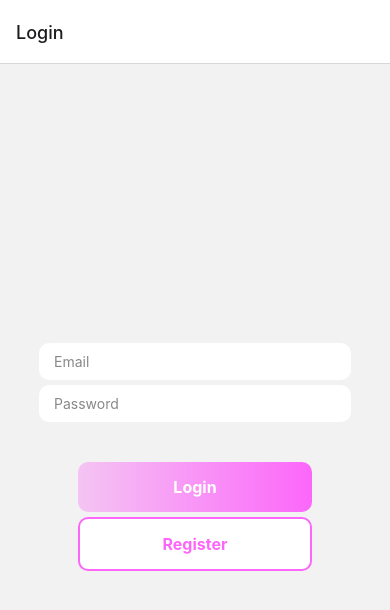
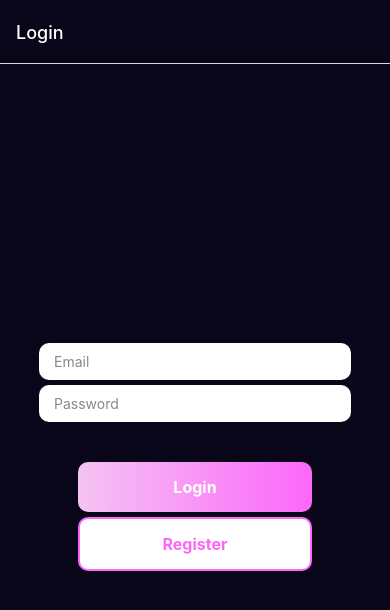
Before and after one commit to TheFullStackFred/nomadify, a React Native app: screen /Login in a window 390 px wide. Shown: the top 610 px of the page. Built offline with nearby package versions, Linux system fonts and the light colour scheme; no server answers.

Commit message:
changed colors

```diff
--- a/App.tsx
+++ b/App.tsx
@@ -5,6 +5,7 @@ import { NavigationContainer } from '@react-navigation/native'
 import { createNativeStackNavigator } from '@react-navigation/native-stack'
 import Loginscreen from './screens/Loginscreen'
 import Homescreen from './screens/Homescreen'
+import { StatusBar } from 'expo-status-bar'
 
 const Stack = createNativeStackNavigator()
 
@@ -38,13 +39,16 @@ export const App = () => {
 
   return (
     <View style={styles.container} onLayout={onLayoutRootView}>
+      <StatusBar style='light' />
       <NavigationContainer>
-        <Stack.Navigator>
-          <Stack.Screen
-            options={{ headerShown: true }}
-            name='Login'
-            component={Loginscreen}
-          />
+        <Stack.Navigator
+          screenOptions={{
+            headerStyle: { backgroundColor: '#0a0619' },
+            headerTintColor: '#fff',
+            contentStyle: { backgroundColor: '#0a0619' },
+          }}
+        >
+          <Stack.Screen name='Login' component={Loginscreen} />
           <Stack.Screen name='Home' component={Homescreen} />
         </Stack.Navigator>
       </NavigationContainer>
--- a/screens/Homescreen.tsx
+++ b/screens/Homescreen.tsx
@@ -11,6 +11,7 @@ const Homescreen = () => {
       headerRight: () => <LogoutBtn />,
     })
   })
+
   return <View></View>
 }
 
--- a/screens/Loginscreen.tsx
+++ b/screens/Loginscreen.tsx
@@ -14,7 +14,6 @@ import {
 } from 'firebase/auth'
 import { auth } from '../firebase/firebase-config'
 import { useNavigation } from '@react-navigation/native'
-import { NavigationProp } from '@react-navigation/native'
 
 const Loginscreen = () => {
   const [email, setEmail] = useState('')
@@ -54,20 +53,20 @@ const Loginscreen = () => {
     <KeyboardAvoidingView style={styles.container} behavior='height'>
       <View style={styles.inputContainer}>
         <TextInput
-          placeholderTextColor='#888888'
-          autoCapitalize='none'
-          placeholder='Email'
           value={email}
           onChangeText={(text) => setEmail(text)}
           style={styles.input}
+          placeholder='Email'
+          autoCapitalize='none'
+          placeholderTextColor='#888888'
         ></TextInput>
         <TextInput
-          placeholderTextColor='#888888'
-          autoCapitalize='none'
-          placeholder='Password'
           value={password}
           onChangeText={(text) => setPassword(text)}
           style={styles.input}
+          placeholder='Password'
+          autoCapitalize='none'
+          placeholderTextColor='#888888'
           secureTextEntry
         ></TextInput>
       </View>
```
